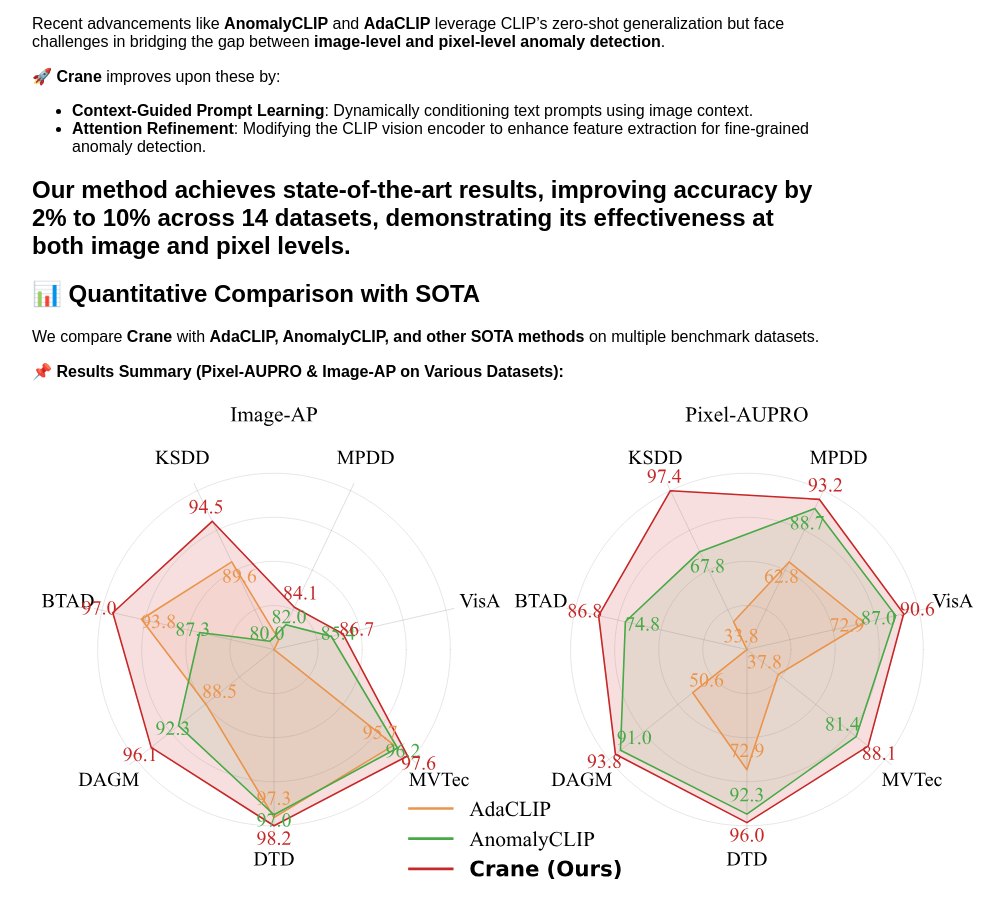
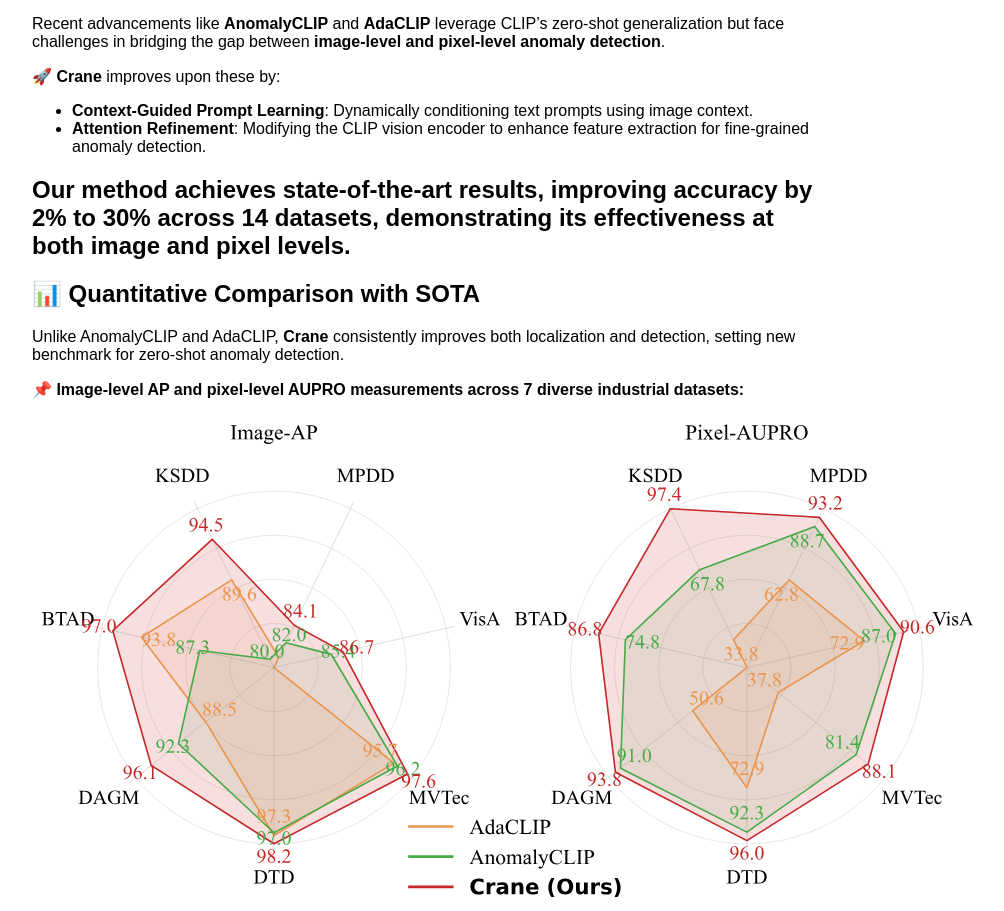
Before and after one commit to AlirezaSalehy/Crane, a Jekyll site: the page built from index.md, in a window 1280 px wide. Shown: the part 391-1302 px from the top of the page, without its empty margins (208-1212 px from the left). Built offline with Jekyll 4.4.1, drawn with Linux system fonts in a browser that asks for light colours; some of the changed text lies outside the part shown.

Commit message:
Update index.md

```diff
--- a/index.md
+++ b/index.md
@@ -24,22 +24,23 @@ Recent advancements like **AnomalyCLIP** and **AdaCLIP** leverage CLIP’s zero-
 - **Context-Guided Prompt Learning**: Dynamically conditioning text prompts using image context.
 - **Attention Refinement**: Modifying the CLIP vision encoder to enhance feature extraction for fine-grained anomaly detection.
 
-Our method **achieves state-of-the-art results**, improving accuracy by **2% to 10%** across **14 datasets**, demonstrating its effectiveness at both **image and pixel levels**.
+Our method **achieves state-of-the-art results**, improving accuracy by **2% to 30%** across **14 datasets**, demonstrating its effectiveness at both **image and pixel levels**.
 ---
 
 ## 📊 Quantitative Comparison with SOTA
-We compare **Crane** with **AdaCLIP, AnomalyCLIP, and other SOTA methods** on multiple benchmark datasets.
+Unlike AnomalyCLIP and AdaCLIP, **Crane** consistently improves both localization  and detection, setting new benchmark for zero-shot anomaly detection.
 
-📌 **Results Summary (Pixel-AUPRO & Image-AP on Various Datasets):**
+📌 **Image-level AP and pixel-level AUPRO measurements across 7 diverse industrial datasets:**
 
 ![Quantitative Results](assets/dual_radar.svg)
 
 ---
 
 ## 🖼️ Qualitative Comparison with SOTA
-Below is a qualitative comparison between **Crane** and other methods, showcasing its superior anomaly localization.
+AdaCLIP and VAND struggle to maintain a balance between true positive and false negative rates. AnomalyCLIP further enhances sensitivity but continues to exhibit a high false negative rate, limiting its effectiveness. In contrast, Crane benefits from a stronger semantic correlation among patches, which improves the true positive rate while reducing false positives simultaneously.
 
-📌 **Example Results on Various Datasets:**
+
+📌 **Localization outputs for SOTA models, across various industrial textures and anomalous patterns:**
 
 ![Qualitative Results](assets/crane_qualitative_comparison.png)
 
```
